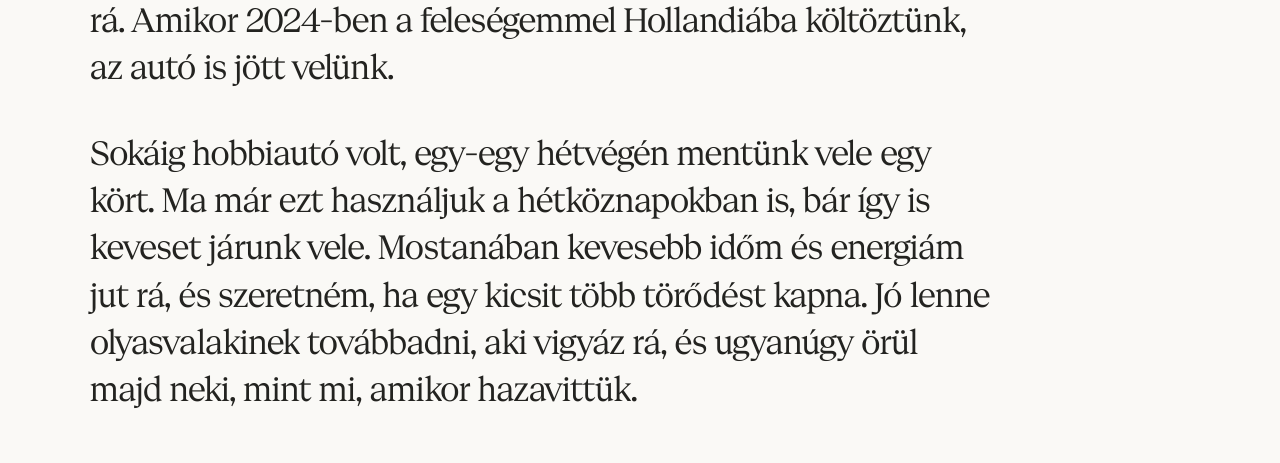
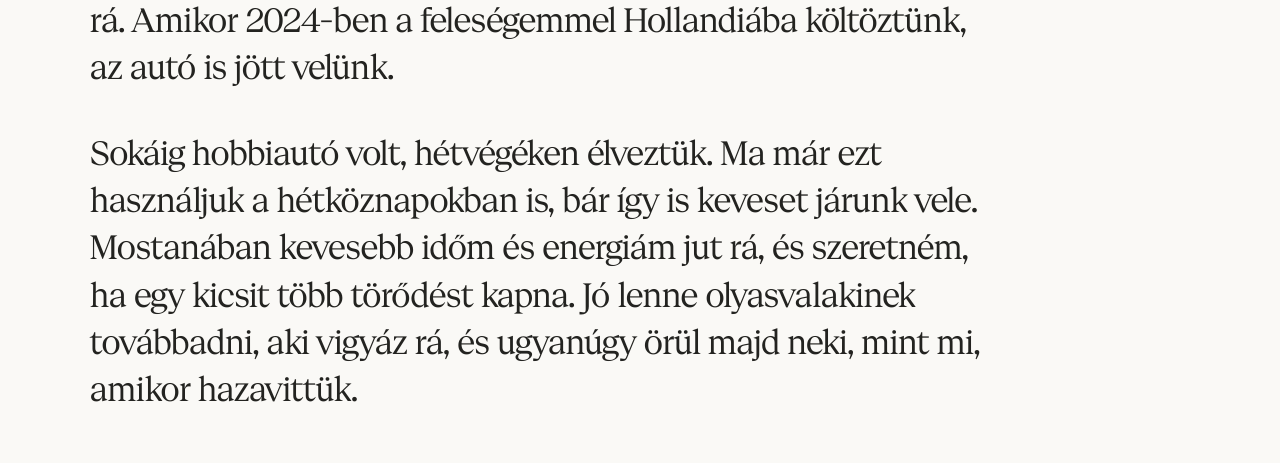
Before and after one commit to balintbrews/kleinetrekker, a plain HTML site: page hu/index.html in a window 1280 px wide. Shown: the part 1740-2203 px from the top of the page. Drawn offline with Linux system fonts and the light colour scheme.

Commit message:
Update Hungarian weekend driving sentence

```diff
--- a/hu/index.html
+++ b/hu/index.html
@@ -407,7 +407,7 @@ OTHER DEALINGS IN THE FONT SOFTWARE.
     <article>
       <p><a href="https://www.linkedin.com/in/balintkleri/" target="_blank" rel="noopener">Bálint</a> vagyok, az autó második tulajdonosa. A családban Kis Traktornak hívjuk.</p>
       <p>Az első tulajdonosa Svédországban vette újonnan. Miután meghalt, a testvére Magyarországra hozta az autót, és meghirdette. Én ott vettem meg 2022 februárjában, 68 000 kilométerrel az órájában. Azóta is örülök, hogy én vigyázhatok rá. Amikor 2024-ben a feleségemmel Hollandiába költöztünk, az autó is jött velünk.</p>
-      <p>Sokáig hobbiautó volt, egy-egy hétvégén mentünk vele egy kört. Ma már ezt használjuk a hétköznapokban is, bár így is keveset járunk vele. Mostanában kevesebb időm és energiám jut rá, és szeretném, ha egy kicsit több törődést kapna. Jó lenne olyasvalakinek továbbadni, aki vigyáz rá, és ugyanúgy örül majd neki, mint mi, amikor hazavittük.</p>
+      <p>Sokáig hobbiautó volt, hétvégéken élveztük. Ma már ezt használjuk a hétköznapokban is, bár így is keveset járunk vele. Mostanában kevesebb időm és energiám jut rá, és szeretném, ha egy kicsit több törődést kapna. Jó lenne olyasvalakinek továbbadni, aki vigyáz rá, és ugyanúgy örül majd neki, mint mi, amikor hazavittük.</p>
       <img class="story-photo" src="../mazda-woodland.jpg" width="1920" height="1440" loading="lazy" alt="A piros MX-5 felcsukott fekete keménytetővel egy erdei út mellett.">
       <p>Amikor megvettem, mindkét lökhárítót újrafényezték. A kuplungot a hazai MX-5-ösök körében jól ismert Roadster Service (Lalee) cserélte ki. Amíg az autó Magyarországon volt, minden karbantartást náluk végeztek. Mióta Hollandiában élünk, az MX5sports gondoskodik róla.</p>
       <section aria-labelledby="modifications">
```
